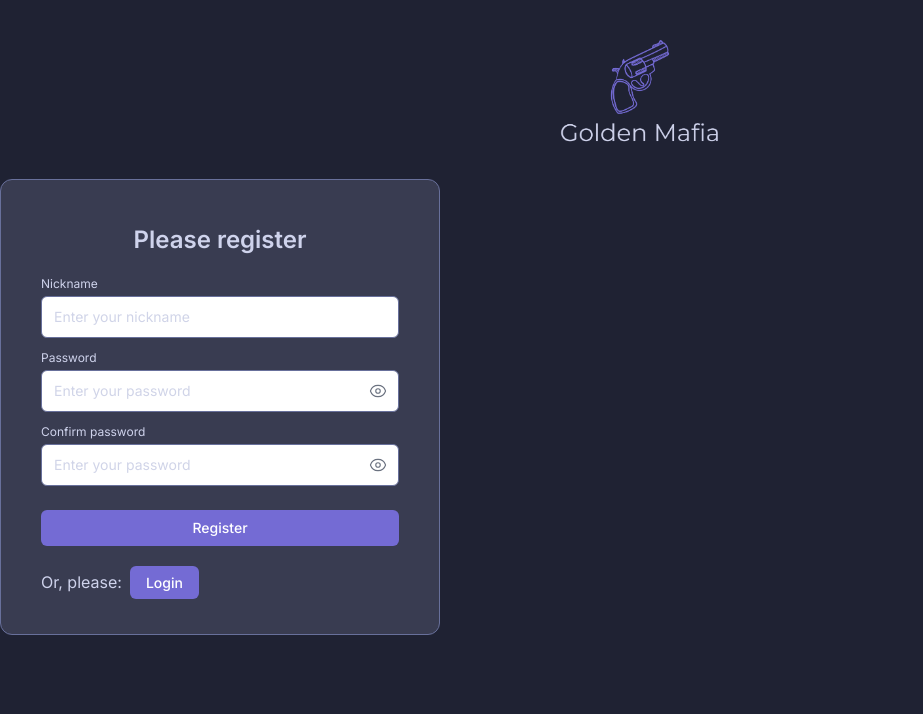
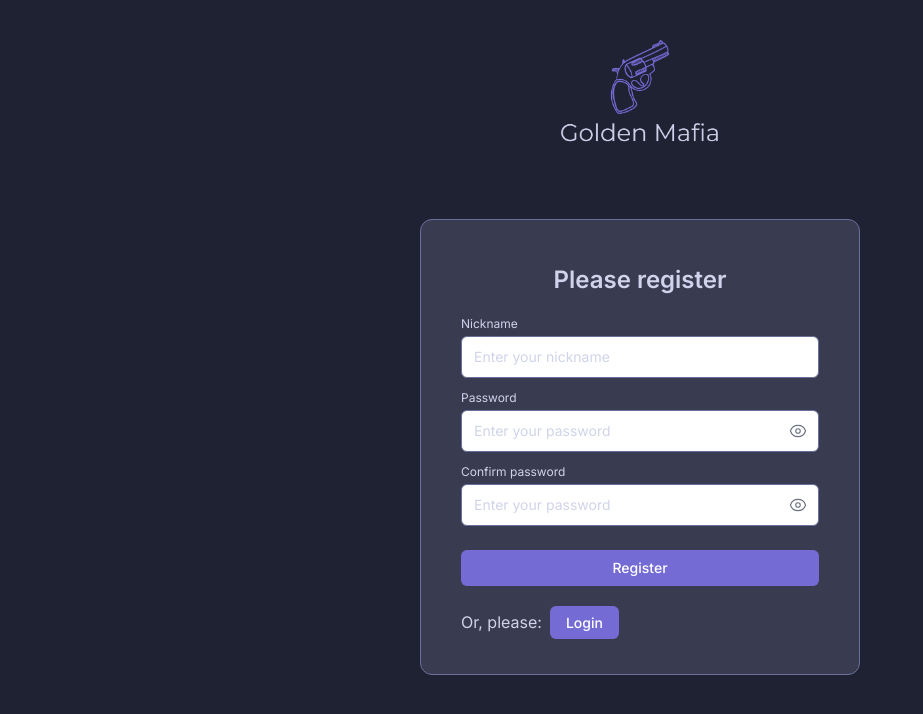
Before and after one commit to nazar-shcherbyna/mafia-game, a Next.js app: page /registration in a window 1280 px wide. Shown: the top 714 px of the page, without its empty margins (0-923 px from the left). Built offline with nearby package versions, Linux system fonts and the light colour scheme; a web font is replaced by a local one.

Commit message:
fix layout

```diff
--- a/app/layout.tsx
+++ b/app/layout.tsx
@@ -25,7 +25,7 @@ export default function RootLayout({ children }: LayoutProps) {
           <div className="flex w-full justify-center px-6 pb-8 pt-10">
             <MainLogo />
           </div>
-          {children}
+          <div className="mt-10">{children}</div>
         </main>
         <Analytics />
       </body>
--- a/app/login/page.tsx
+++ b/app/login/page.tsx
@@ -6,5 +6,9 @@ export const metadata: Metadata = {
 };
 
 export default function LoginPage() {
-  return <LoginForm />;
+  return (
+    <div className="flex justify-center">
+      <LoginForm />
+    </div>
+  );
 }
--- a/app/registration/page.tsx
+++ b/app/registration/page.tsx
@@ -6,5 +6,9 @@ export const metadata: Metadata = {
 };
 
 export default function RegistrationPage() {
-  return <RegistrationForm />;
+  return (
+    <div className="flex justify-center">
+      <RegistrationForm />
+    </div>
+  );
 }
```
